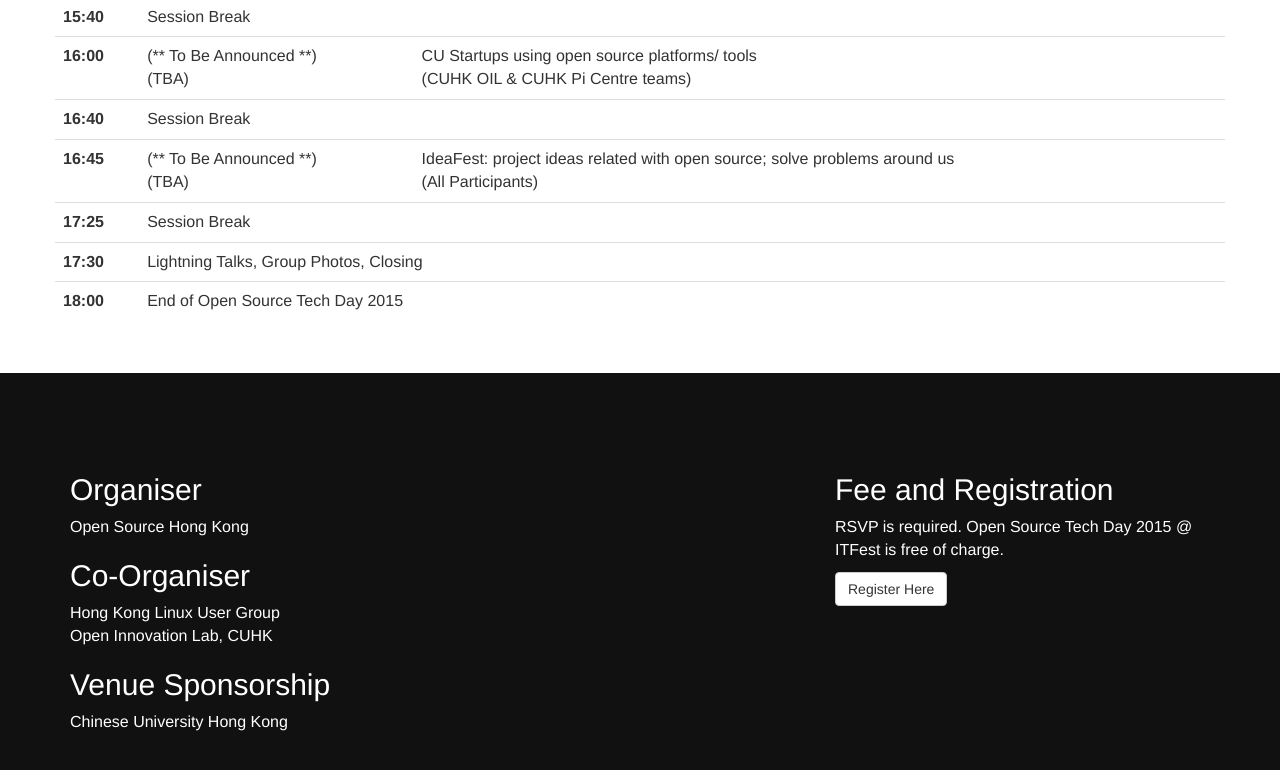
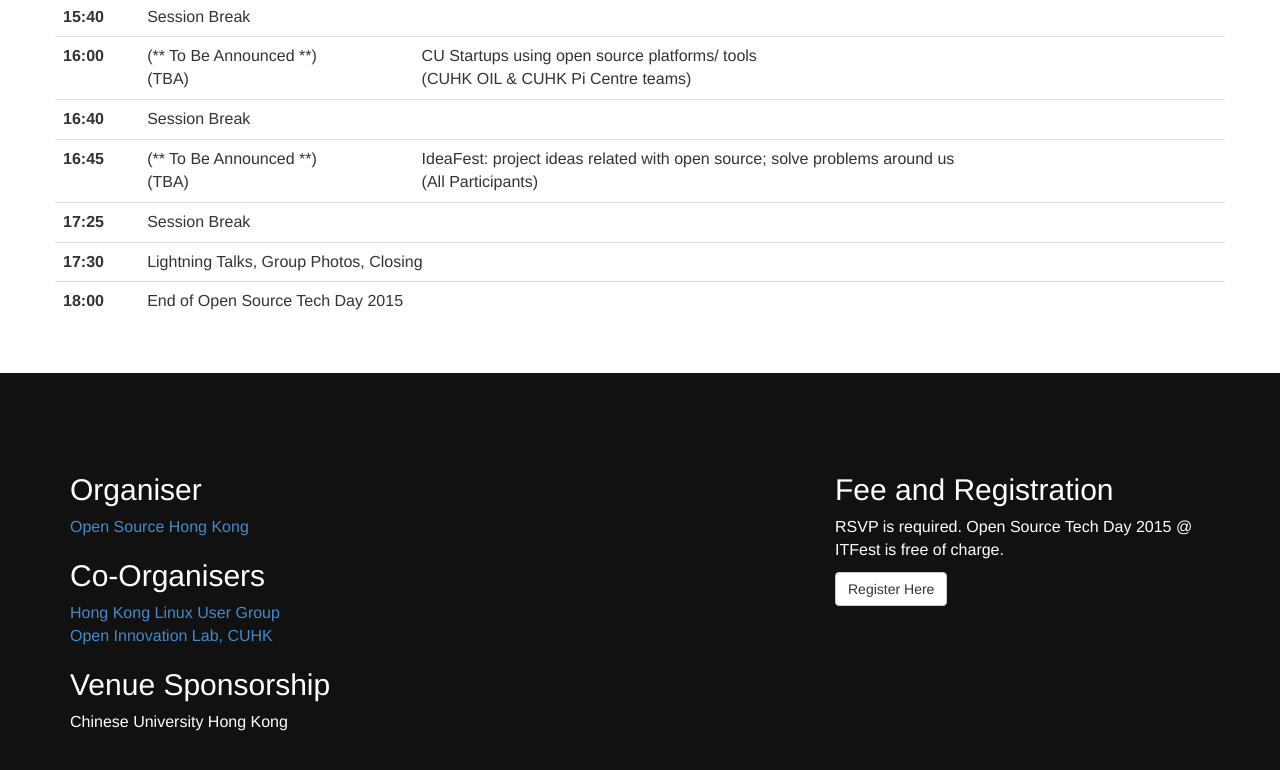
Before and after one commit to opensourcehk/2015.techday.opensource.hk, a plain HTML site: page index.html in a window 1280 px wide. Shown: the part 1360-2130 px from the top of the page. Drawn offline with nearby package versions, Linux system fonts and the light colour scheme.

Commit message:
added links of organiser and co-organisers

```diff
--- a/index.html
+++ b/index.html
@@ -143,9 +143,9 @@
         </div>
         <div class="col-md-8 col-md-pull-4">
           <h2>Organiser</h2>
-          <p>Open Source Hong Kong</p>
-          <h2>Co-Organiser</h2>
-          <p>Hong Kong Linux User Group<br>Open Innovation Lab, CUHK</p>
+          <p><a href="http://opensource.hk">Open Source Hong Kong</a></p>
+          <h2>Co-Organisers</h2>
+          <p><a href="http://www.linux.org.hk">Hong Kong Linux User Group</a><br><a href="http://cuhkoil.org/">Open Innovation Lab, CUHK</a></p>
           <h2>Venue Sponsorship</h2>
           <p>Chinese University Hong Kong</p>
           <br>
```
